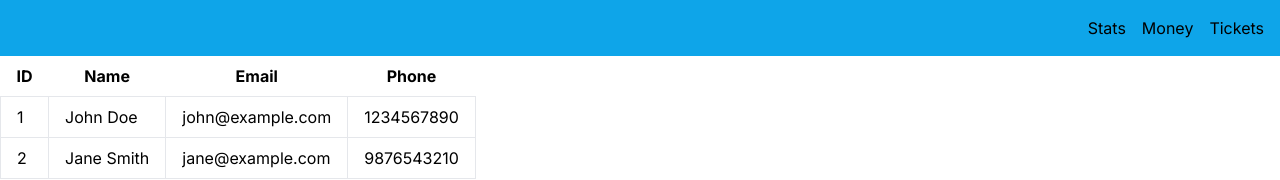
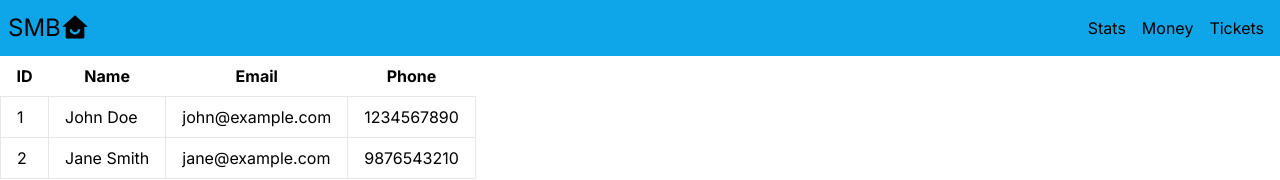
Before and after one commit to Darshan-V/HouseRental-Next-SSR, a Next.js app: page / in a window 1280 px wide. Shown: the top 180 px of the page. Built offline with nearby package versions, Linux system fonts and the light colour scheme.

Commit message:
include a logo on navbar

```diff
--- a/src/app/components/Navbar.tsx
+++ b/src/app/components/Navbar.tsx
@@ -1,5 +1,6 @@
 import React from "react";
 import Link from "next/link";
+import { RiHomeSmileFill } from "react-icons/ri";
 
 interface LinkData {
   href: string;
@@ -12,8 +13,12 @@ interface NavbarProps {
 
 const Navbar: React.FC<NavbarProps> = ({ links }) => {
   return (
-    <nav className=" w-full flex  justify-end bg-sky-500">
-      <ul className="flex flex-row gap-4 p-4">
+    <nav className=" w-full flex   bg-sky-500">
+      <div className="flex items-center p-2">
+        <h1 className="text-2xl text-center ">SMB</h1>
+        <RiHomeSmileFill size="28" />
+      </div>
+      <ul className="flex w-full flex-row justify-end gap-4 p-4">
         {links.map((link) => (
           <li key={link.href}>
             <Link href={link.href}>{link.label}</Link>
```
